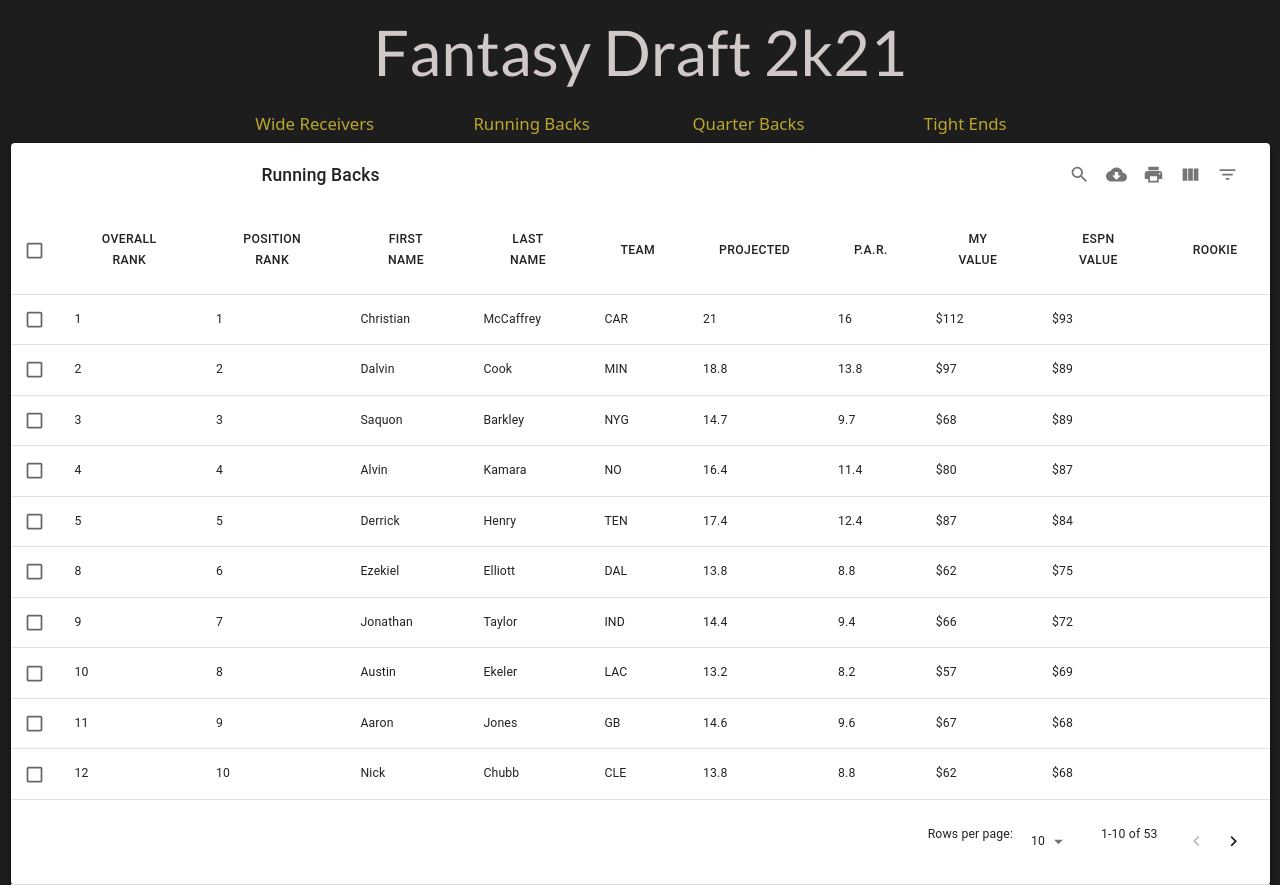
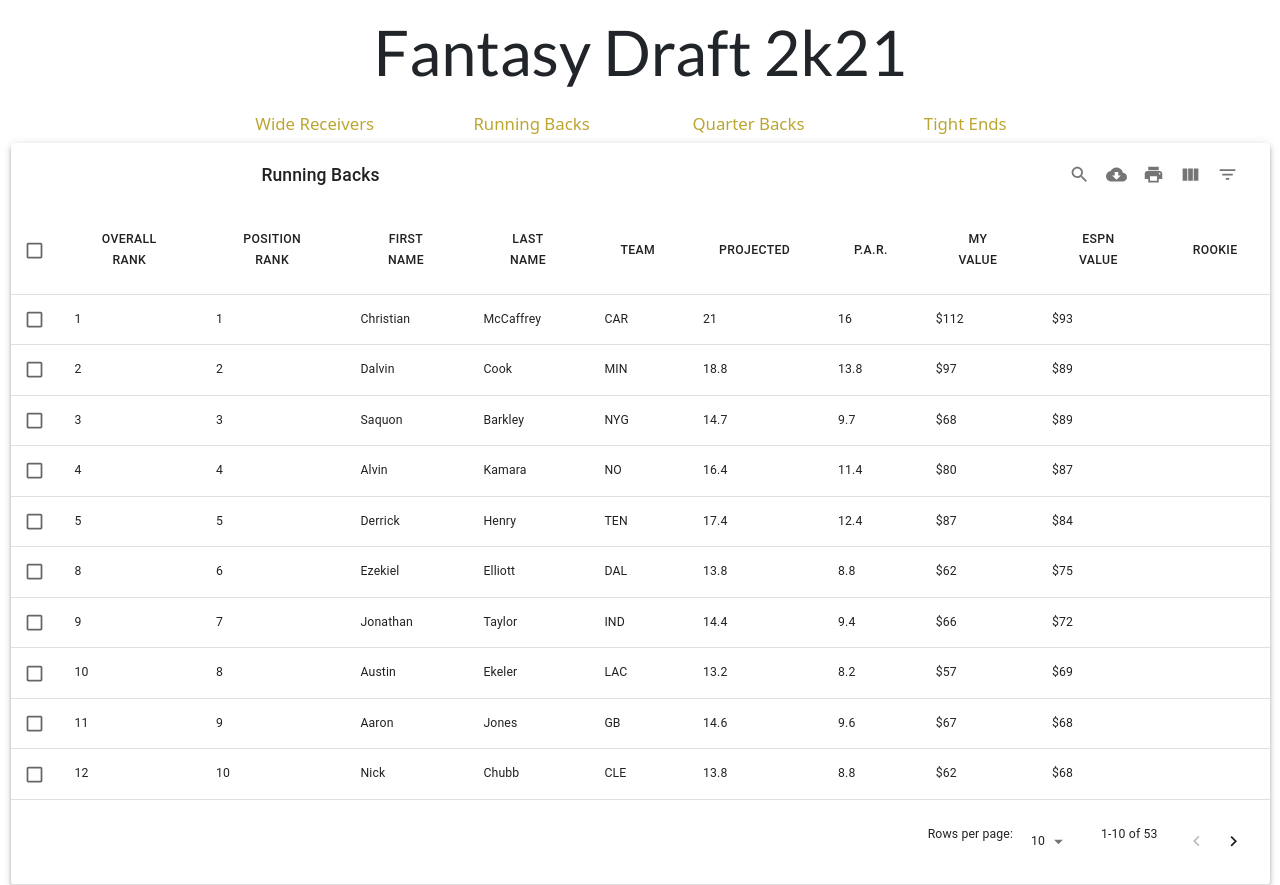
Before and after one commit to jameslaugerman/ff2k21, a React (Create React App) app: page / in a window 1280 px wide. Built offline with nearby package versions, Linux system fonts and the light colour scheme.

Commit message:
build DFJSL:DFKJSKL

```diff
--- a/package.json
+++ b/package.json
@@ -13,7 +13,7 @@
     "bootstrap": "^5.1.0",
     "google-spreadsheet": "^3.1.15",
     "mui-datatables": "^3.7.8",
-    "node-sass": "^4.4.16",
+    "node-sass": "^6.0.1",
     "react": "^17.0.2",
     "react-bootstrap": "^2.0.0-beta.6",
     "react-dom": "^17.0.2",
--- a/src/Components/Main.js
+++ b/src/Components/Main.js
@@ -4,7 +4,7 @@ import { WRData } from "../Data/FinalV1/WRData";
 import { QBData } from "../Data/FinalV1/QBData";
 import { TEData } from "../Data/FinalV1/TEData";
 import { Header } from "./Header";
-import { Switch, Route, Redirect, withRouter } from "react-router-dom";
+import { Switch, Route } from "react-router-dom";
 import { PlayerTable } from "./playerTable"
 
 const RB = RBData;
--- a/src/custom.scss
+++ /dev/null
@@ -1,6 +0,0 @@
-// Override default variables before the import
-$body-bg: rgb(29, 29, 29);
-$body-color: rgb(209, 200, 200);
-
-// Import Bootstrap and its default variables
-@import '~bootstrap/scss/bootstrap.scss';
--- a/src/index.js
+++ b/src/index.js
@@ -5,7 +5,6 @@ import "./index.css";
 import App from "./App";
 import reportWebVitals from "./reportWebVitals";
 import "bootstrap/dist/css/bootstrap.min.css";
-import "./custom.scss";
 import { BrowserRouter } from  'react-router-dom';
 
 
```
Also changed, not shown: 2 other files (tests, documents, lock files or other folders).
